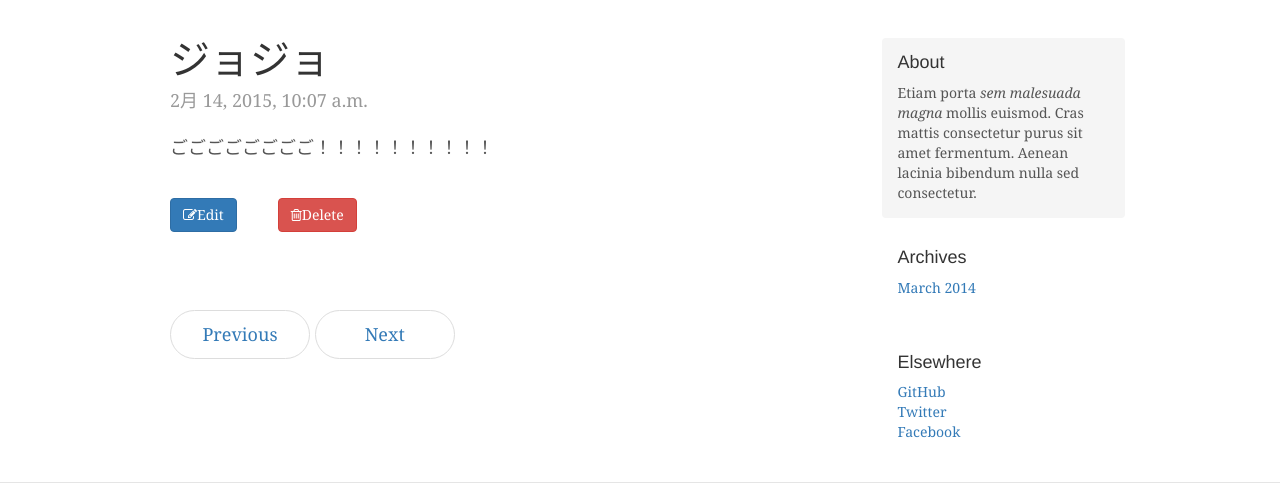
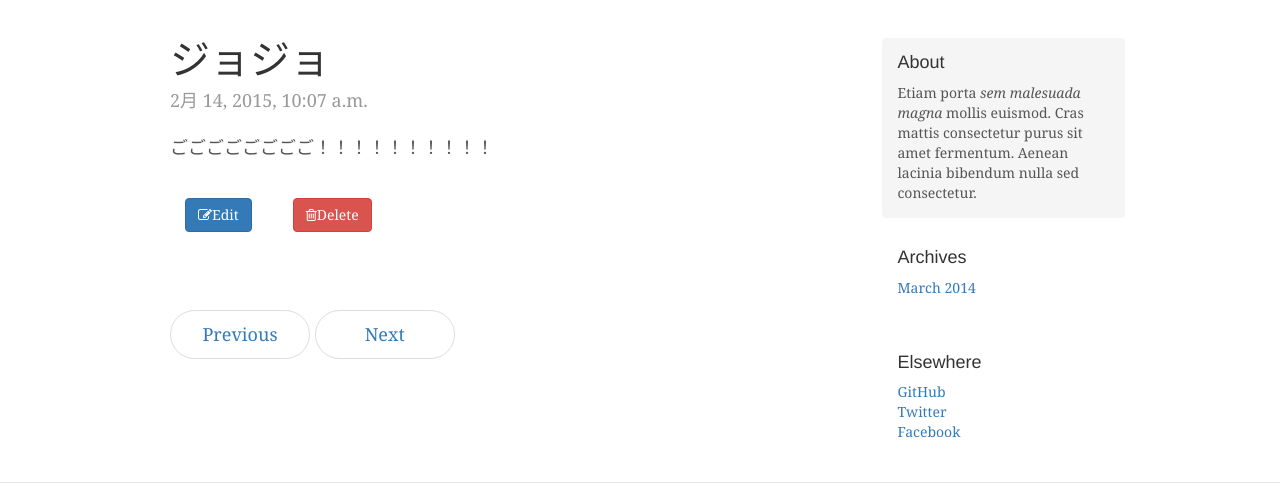
Before and after one commit to y-tsutsu/mondja-blog, a Django app: template mondja/static/templates/posts/detail.html in a window 1280 px wide. Shown: the part 206-689 px from the top of the page. Run offline with Django 3.2, Linux system fonts and the light colour scheme; the template is opened without the code that fills it: values that come from a table or form of the project are taken from there, others are empty; a user stored in the database is signed in; data comes from the database, SQL or seed files in the repository; some libraries are stand-ins or nearby versions.

Commit message:
ボタンのレイアウトを調整．

```diff
--- a/mondja/static/templates/posts/detail.html
+++ b/mondja/static/templates/posts/detail.html
@@ -11,15 +11,18 @@
 
         {% if user.is_superuser %}
         <div class="row">
+            <div class=col-md-2>
                 <form method="post" action="{% url 'edit_entry' post.id %}" class="col-xs-2">
                     {% csrf_token %}
                     <button type="submit" class="btn btn-primary"><i class="fa fa-edit"></i>Edit</button>
                 </form>
-
+            </div>
+            <div class=col-md-2>
                 <form method="post" action="{% url 'delete_entry' post.id %}" class="col-xs-2">
                     {% csrf_token %}
                     <button type="submit" class="btn btn-danger"><i class="fa fa-trash-o"></i>Delete</button>
                 </form>
+            </div>
         </div>
         {% endif %}
 
```
Lines whose indentation alone changed are shown as unchanged.
